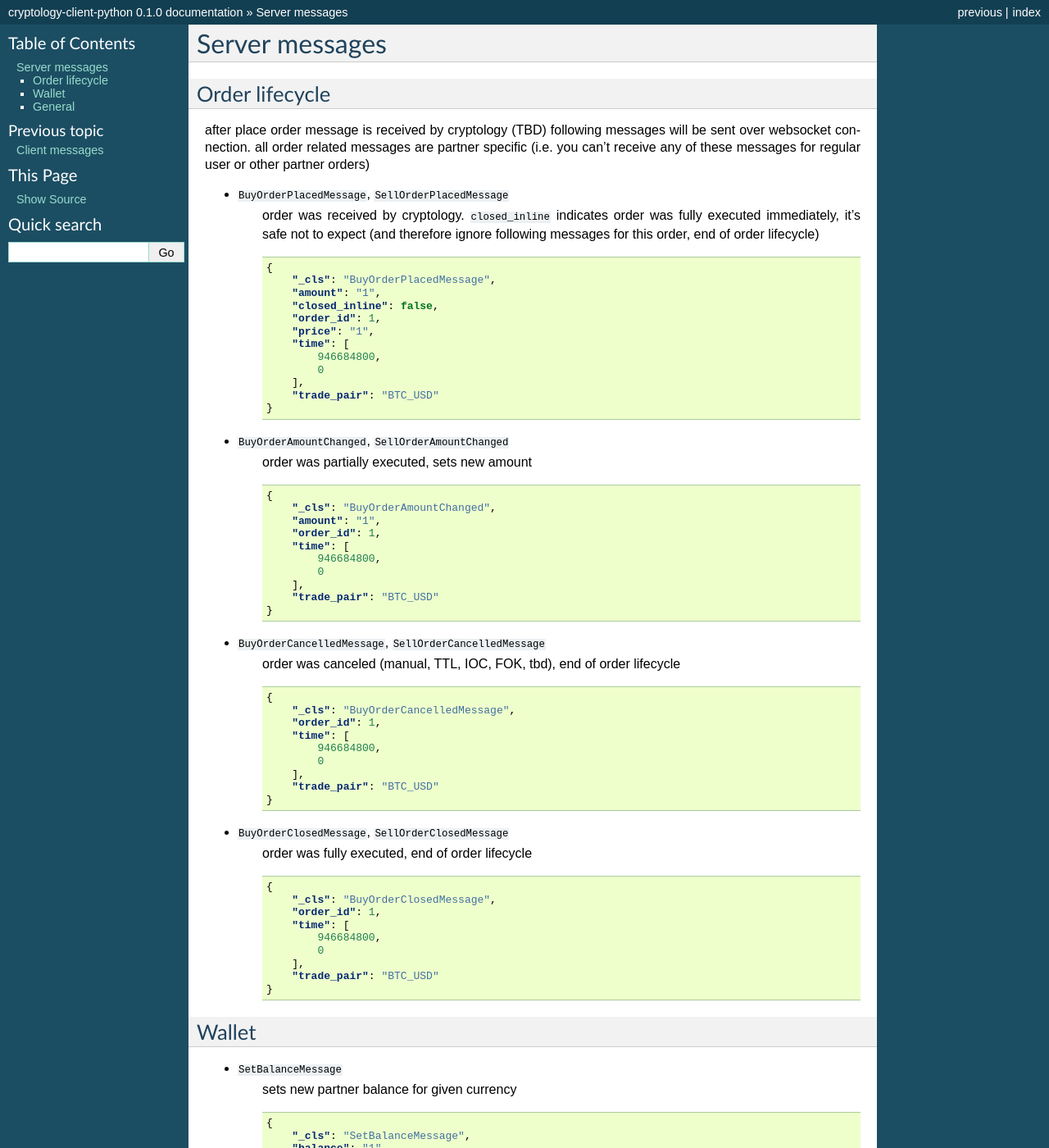
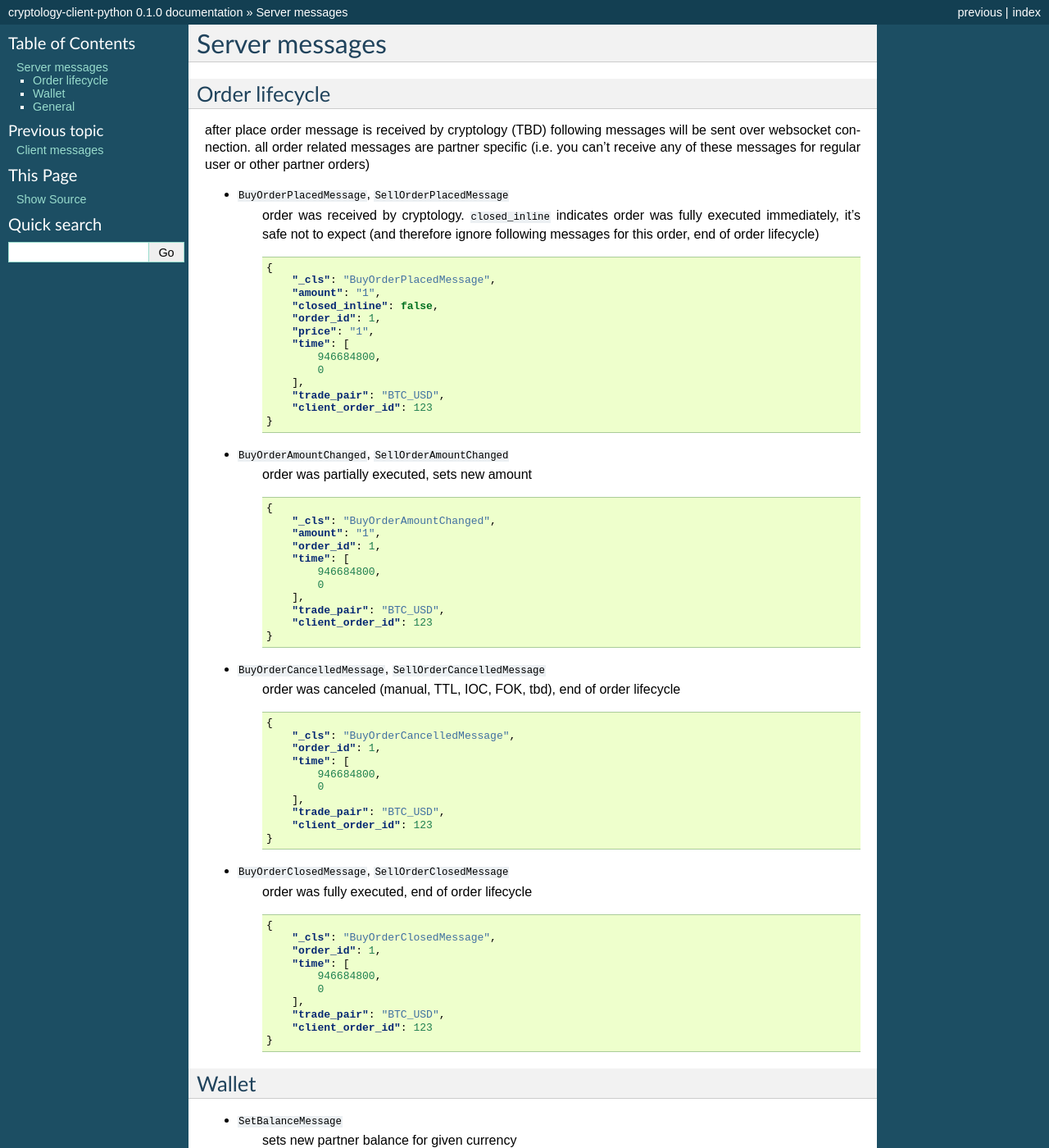
Before and after one commit to CryptologyExchange/cryptology-client-python, a Sphinx documentation site: the page built from docs/server_messages.rst, in a window 1280 px wide and 1400 px high. Shown: the whole window at 82% size. Built offline with Sphinx 7.4.7, drawn with Linux system fonts in a browser that asks for light colours.

Commit message:
add `client_order_id` to server messages

```diff
--- a/docs/server_messages.rst
+++ b/docs/server_messages.rst
@@ -28,7 +28,8 @@ other partner orders)
                 946684800,
                 0
             ],
-            "trade_pair": "BTC_USD"
+            "trade_pair": "BTC_USD",
+            "client_order_id": 123
         }
 
 - ``BuyOrderAmountChanged``, ``SellOrderAmountChanged``
@@ -44,7 +45,8 @@ other partner orders)
                 946684800,
                 0
             ],
-            "trade_pair": "BTC_USD"
+            "trade_pair": "BTC_USD",
+            "client_order_id": 123
         }
 
 - ``BuyOrderCancelledMessage``, ``SellOrderCancelledMessage``
@@ -59,7 +61,8 @@ other partner orders)
                 946684800,
                 0
             ],
-            "trade_pair": "BTC_USD"
+            "trade_pair": "BTC_USD",
+            "client_order_id": 123
         }
 
 - ``BuyOrderClosedMessage``, ``SellOrderClosedMessage``
@@ -74,7 +77,8 @@ other partner orders)
                 946684800,
                 0
             ],
-            "trade_pair": "BTC_USD"
+            "trade_pair": "BTC_USD",
+            "client_order_id": 123
         }
 
 Wallet
```
